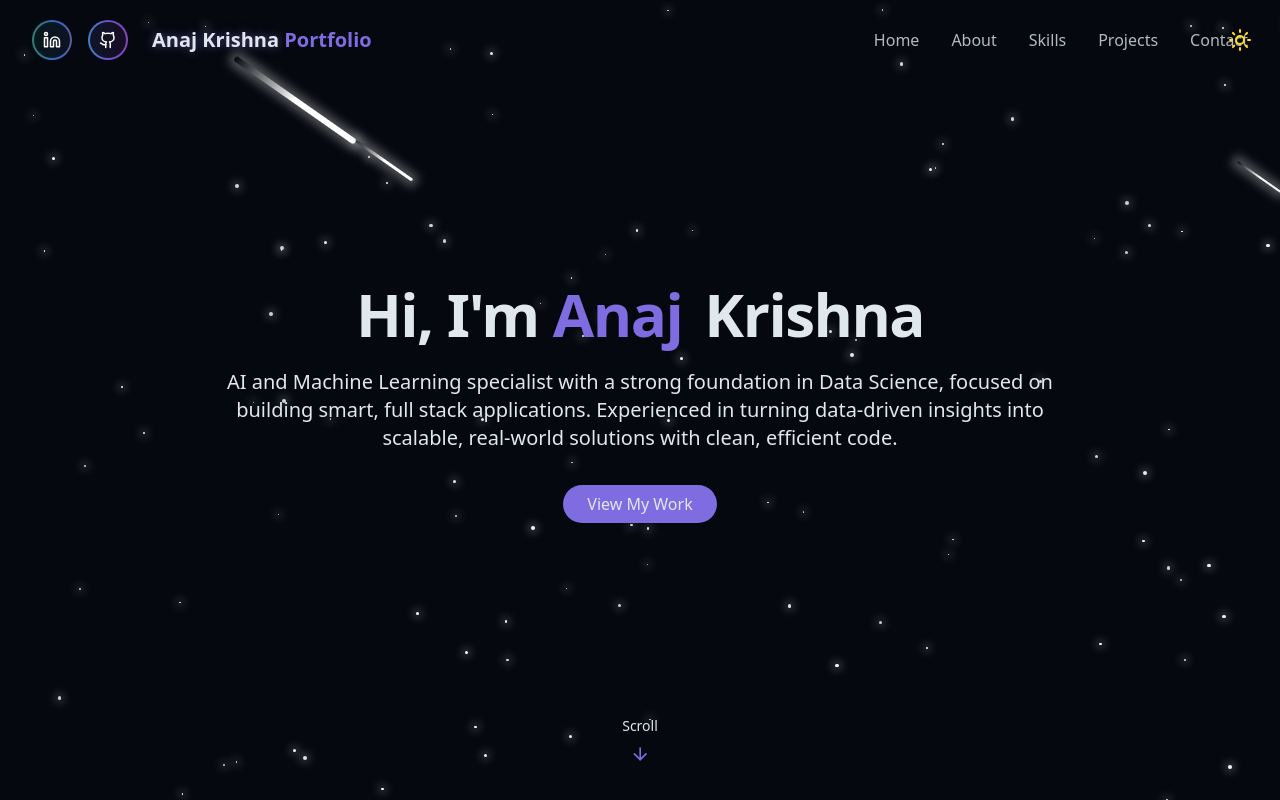
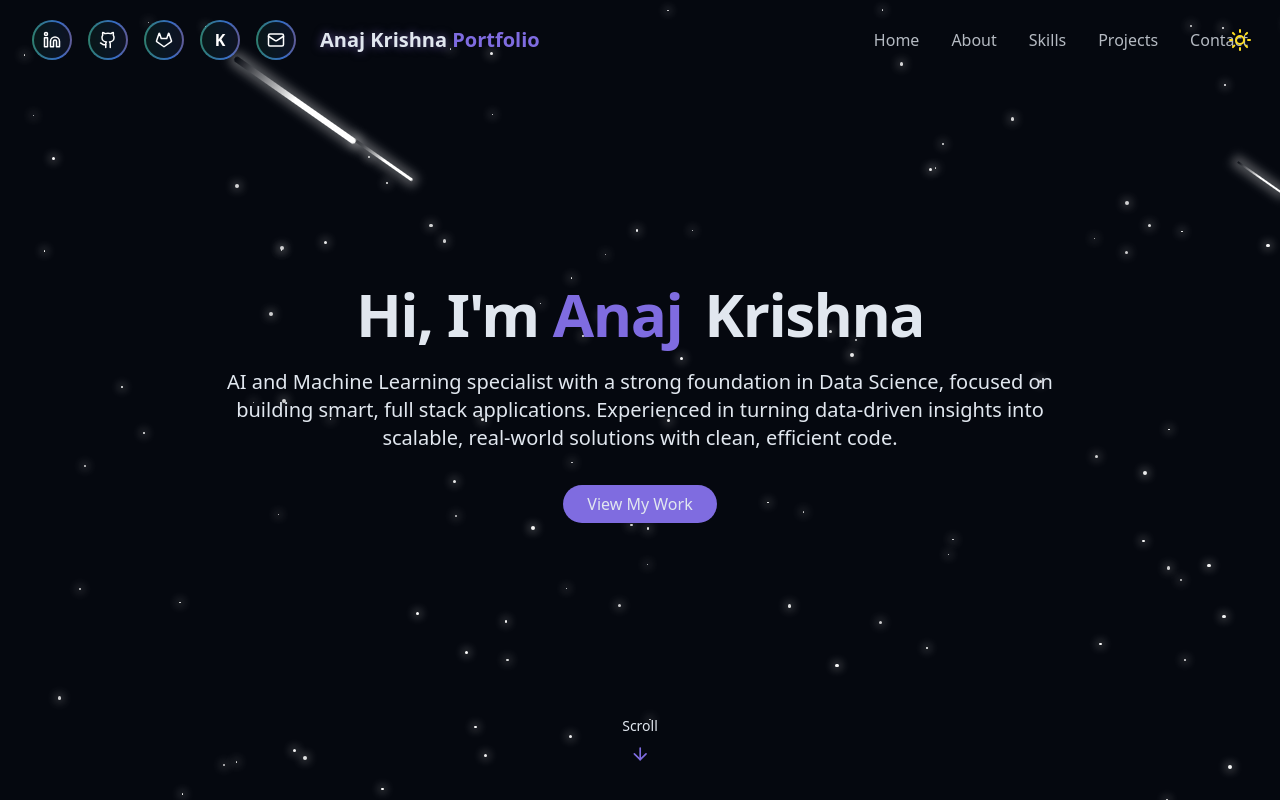
Before and after one commit to anaj-krishna/portfolio1, a React (Vite) app: page / in a window 1280 px wide. Shown: the top 800 px of the page. Built offline with nearby package versions, Linux system fonts and the light colour scheme.

Commit message:
maintenance

```diff
--- a/src/Components/Footer.jsx
+++ b/src/Components/Footer.jsx
@@ -1,6 +1,6 @@
 import { ArrowUp, Github, Linkedin, Mail, MapPin } from "lucide-react";
 
-/* ---------- Custom Icons (no extra libs) ---------- */
+/* ---------- Custom Icons ---------- */
 const GitLabIcon = ({ size = 18 }) => (
   <svg width={size} height={size} viewBox="0 0 24 24" fill="currentColor">
     <path d="M12 22.545l4.5-13.84h-9zM2.2 9.57L1 13.11l11 9.435L2.2 9.57zm19.6 0L23 13.11 12 22.545 21.8 9.57zM20.1 1.455l-3.6 11.07h7.2zM3.9 1.455l3.6 11.07h-7.2z" />
@@ -18,6 +18,20 @@ export const Footer = () => {
   const scrollToTop = () => {
     window.scrollTo({ top: 0, behavior: "smooth" });
   };
+
+  const GlowIcon = ({ href, children }) => (
+    <a
+      href={href}
+      target="_blank"
+      rel="noopener noreferrer"
+      className="relative group w-10 h-10 flex items-center justify-center rounded-xl overflow-hidden"
+    >
+      <span className="absolute inset-0 bg-[linear-gradient(90deg,#4285F4,#EA4335,#FBBC05,#34A853,#4285F4)] bg-[length:400%_100%] animate-ai-glow opacity-70 group-hover:opacity-100" />
+      <span className="relative flex items-center justify-center w-[36px] h-[36px] rounded-lg bg-black/80 backdrop-blur text-white transition-transform duration-300 group-hover:scale-110">
+        {children}
+      </span>
+    </a>
+  );
 
   return (
     <footer className="relative bg-gradient-to-br from-card via-card/95 to-secondary/20 border-t border-border/50">
@@ -44,49 +58,26 @@ export const Footer = () => {
               </p>
 
               {/* Social Icons */}
-              <div className="flex space-x-4">
-                <a
-                  href="https://github.com/anaj-krishna"
-                  target="_blank"
-                  rel="noopener noreferrer"
-                  className="p-2 rounded-lg bg-secondary/50 hover:bg-primary/10 text-muted-foreground hover:text-primary transition-all duration-300 hover:scale-110"
-                >
+              <div className="flex items-center gap-4">
+                <GlowIcon href="https://github.com/anaj-krishna">
                   <Github size={18} />
-                </a>
+                </GlowIcon>
 
-                <a
-                  href="https://gitlab.com/anajkrishna77"
-                  target="_blank"
-                  rel="noopener noreferrer"
-                  className="p-2 rounded-lg bg-secondary/50 hover:bg-primary/10 text-muted-foreground hover:text-primary transition-all duration-300 hover:scale-110"
-                >
-                  <GitLabIcon />
-                </a>
+                <GlowIcon href="https://gitlab.com/anajkrishna77">
+                  <GitLabIcon size={18} />
+                </GlowIcon>
 
-                <a
-                  href="https://www.linkedin.com/in/anaj-krishna-7a08bb2a7/"
-                  target="_blank"
-                  rel="noopener noreferrer"
-                  className="p-2 rounded-lg bg-secondary/50 hover:bg-primary/10 text-muted-foreground hover:text-primary transition-all duration-300 hover:scale-110"
-                >
+                <GlowIcon href="https://www.linkedin.com/in/anaj-krishna-7a08bb2a7/">
                   <Linkedin size={18} />
-                </a>
+                </GlowIcon>
 
-                <a
-                  href="https://www.kaggle.com/anajkrishna"
-                  target="_blank"
-                  rel="noopener noreferrer"
-                  className="p-2 rounded-lg bg-secondary/50 hover:bg-primary/10 text-muted-foreground hover:text-primary transition-all duration-300 hover:scale-110"
-                >
-                  <KaggleIcon />
-                </a>
+                <GlowIcon href="https://www.kaggle.com/anajkrishna">
+                  <KaggleIcon size={18} />
+                </GlowIcon>
 
-                <a
-                  href="mailto:anajkrishna36@gmail.com"
-                  className="p-2 rounded-lg bg-secondary/50 hover:bg-primary/10 text-muted-foreground hover:text-primary transition-all duration-300 hover:scale-110"
-                >
+                <GlowIcon href="mailto:anajkrishna36@gmail.com">
                   <Mail size={18} />
-                </a>
+                </GlowIcon>
               </div>
             </div>
 
@@ -120,10 +111,8 @@ export const Footer = () => {
             </div>
           </div>
 
-          {/* Divider */}
           <div className="h-px bg-gradient-to-r from-transparent via-border to-transparent mb-8" />
 
-          {/* Bottom */}
           <div className="flex justify-between items-center">
             <p className="text-sm text-muted-foreground">
               © 2024 Anaj Krishna. All rights reserved.
--- a/src/Components/NavBar.jsx
+++ b/src/Components/NavBar.jsx
@@ -1,5 +1,5 @@
 import { cn } from "./lib/utils";
-import { Menu, X, Github, Linkedin } from "lucide-react";
+import { Menu, X, Github, Linkedin, Gitlab, Mail } from "lucide-react";
 import { useEffect, useState } from "react";
 
 const navItems = [
@@ -35,6 +35,7 @@ export const Navbar = () => {
 
         {/* LEFT: Social buttons + Brand */}
         <div className="flex items-center space-x-4">
+
           {/* LinkedIn */}
           <a
             href="https://www.linkedin.com/in/anaj-krishna-7a08bb2a7/"
@@ -55,17 +56,51 @@ export const Navbar = () => {
             rel="noopener noreferrer"
             className="relative group p-[2px] rounded-full overflow-hidden"
           >
-            <span className="absolute inset-0 bg-[linear-gradient(90deg,#8b5cf6,#ec4899,#22d3ee,#8b5cf6)] bg-[length:400%_100%] animate-ai-glow opacity-80 group-hover:opacity-100" />
+            <span className="absolute inset-0 bg-[linear-gradient(90deg,#4285F4,#EA4335,#FBBC05,#34A853,#4285F4)] bg-[length:400%_100%] animate-ai-glow opacity-80 group-hover:opacity-100" />
             <span className="relative flex items-center justify-center w-9 h-9 rounded-full bg-black/80 backdrop-blur text-white">
               <Github size={18} />
             </span>
           </a>
 
+          {/* GitLab */}
+          <a
+            href="https://gitlab.com/"
+            target="_blank"
+            rel="noopener noreferrer"
+            className="relative group p-[2px] rounded-full overflow-hidden"
+          >
+            <span className="absolute inset-0 bg-[linear-gradient(90deg,#4285F4,#EA4335,#FBBC05,#34A853,#4285F4)] bg-[length:400%_100%] animate-ai-glow opacity-80 group-hover:opacity-100" />
+            <span className="relative flex items-center justify-center w-9 h-9 rounded-full bg-black/80 backdrop-blur text-white">
+              <Gitlab size={18} />
+            </span>
+          </a>
+
+          {/* Kaggle (no image, just K) */}
+          <a
+            href="https://www.kaggle.com/"
+            target="_blank"
+            rel="noopener noreferrer"
+            className="relative group p-[2px] rounded-full overflow-hidden"
+          >
+            <span className="absolute inset-0 bg-[linear-gradient(90deg,#4285F4,#EA4335,#FBBC05,#34A853,#4285F4)] bg-[length:400%_100%] animate-ai-glow opacity-80 group-hover:opacity-100" />
+            <span className="relative flex items-center justify-center w-9 h-9 rounded-full bg-black/80 backdrop-blur text-white font-bold">
+              K
+            </span>
+          </a>
+
+          {/* Mail */}
+          <a
+            href="mailto:yourmail@gmail.com"
+            className="relative group p-[2px] rounded-full overflow-hidden"
+          >
+            <span className="absolute inset-0 bg-[linear-gradient(90deg,#4285F4,#EA4335,#FBBC05,#34A853,#4285F4)] bg-[length:400%_100%] animate-ai-glow opacity-80 group-hover:opacity-100" />
+            <span className="relative flex items-center justify-center w-9 h-9 rounded-full bg-black/80 backdrop-blur text-white">
+              <Mail size={18} />
+            </span>
+          </a>
+
           {/* Brand */}
-          <a
-            href="#hero"
-            className="text-xl font-bold text-foreground ml-2"
-          >
+          <a href="#hero" className="text-xl font-bold text-foreground ml-2">
             <span className="text-glow">Anaj Krishna</span>{" "}
             <span className="text-primary">Portfolio</span>
           </a>
@@ -88,34 +123,9 @@ export const Navbar = () => {
         <button
           onClick={() => setIsMenuOpen((prev) => !prev)}
           className="md:hidden p-2 text-foreground z-50"
-          aria-label={isMenuOpen ? "Close Menu" : "Open Menu"}
         >
           {isMenuOpen ? <X size={24} /> : <Menu size={24} />}
         </button>
-
-        {/* MOBILE MENU */}
-        <div
-          className={cn(
-            "fixed inset-0 bg-black/95 backdrop-blur-md z-40 flex flex-col items-center justify-center",
-            "transition-all duration-300 md:hidden",
-            isMenuOpen
-              ? "opacity-100 pointer-events-auto"
-              : "opacity-0 pointer-events-none"
-          )}
-        >
-          <div className="flex flex-col space-y-8 text-xl">
-            {navItems.map((item, key) => (
-              <a
-                key={key}
-                href={item.href}
-                className="text-foreground/80 hover:text-primary transition-colors duration-300"
-                onClick={() => setIsMenuOpen(false)}
-              >
-                {item.name}
-              </a>
-            ))}
-          </div>
-        </div>
       </div>
     </nav>
   );
```
Also changed, not shown: src/Components/StarBackground.jsx (line endings or trailing spaces).
